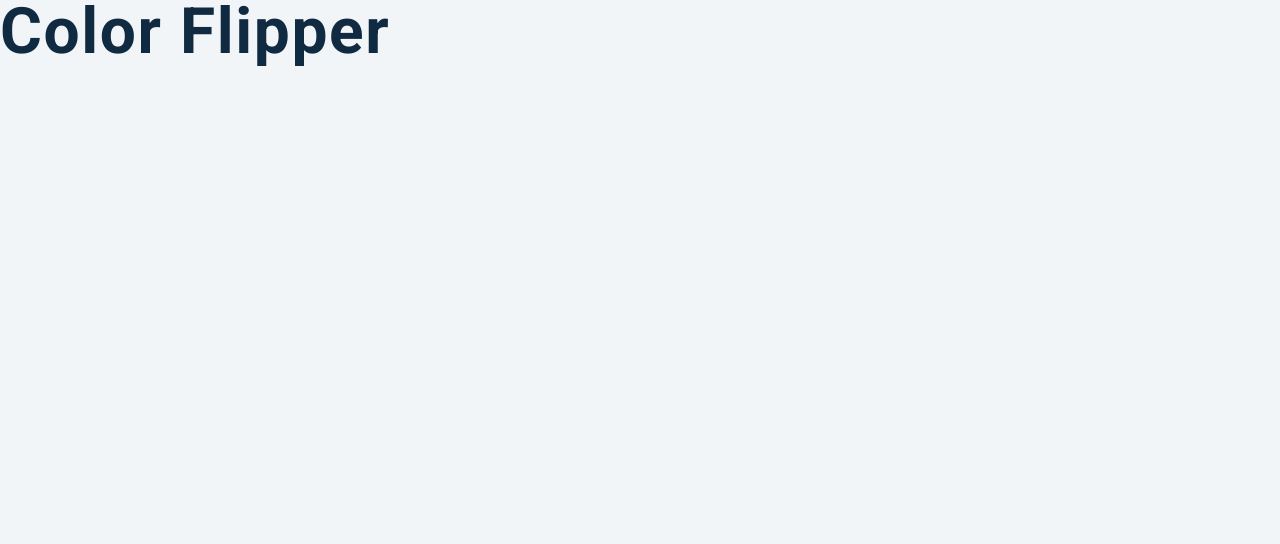
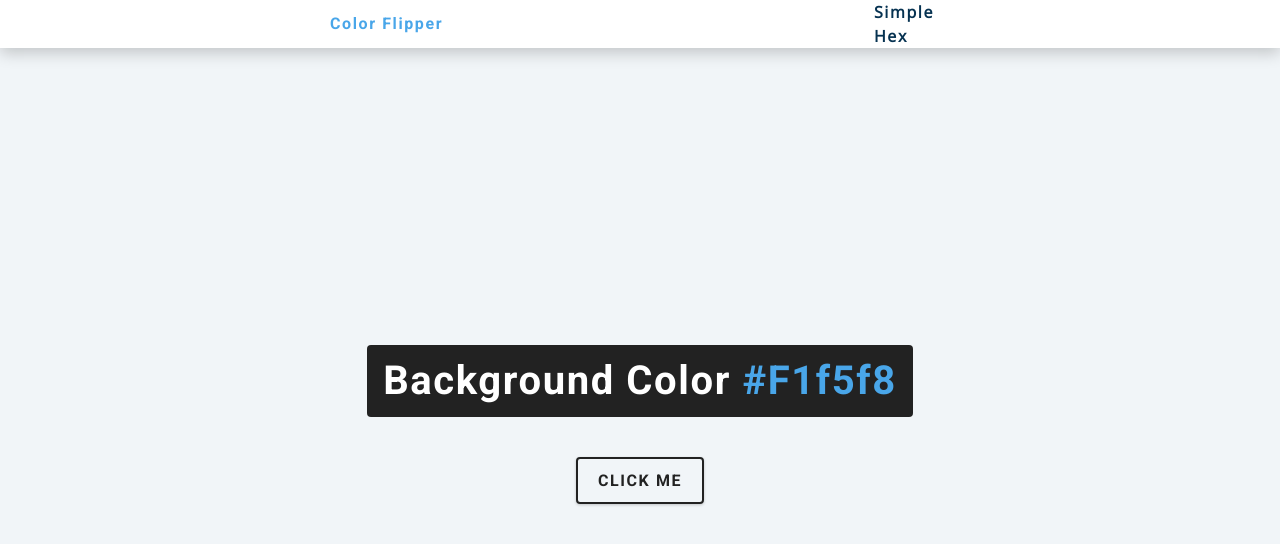
Before and after one commit to Sayon-okai/Vanilla-JS-project, a plain HTML site: page 01-color-flipper/index.html in a window 1280 px wide. Drawn offline with nearby package versions, Linux system fonts and the light colour scheme.

Commit message:
index page html setup done

```diff
--- a/01-color-flipper/index.html
+++ b/01-color-flipper/index.html
@@ -9,7 +9,26 @@
     <link rel="stylesheet" href="styles.css" />
   </head>
   <body>
-    <h1>color flipper</h1>
+      <nav>
+        <div class="nav-center">
+          <h4>Color Flipper</h4>
+          <ul>
+             <li>
+                <a href="index.html">Simple</a>
+             </li>
+             <li>
+              <a href="hex.html">Hex</a>
+             </li>
+          </ul>
+        </div>
+      </nav>
+      <main>
+          <div class="container">
+             <h2>Background color   <span class="color">  #F1f5f8</span>
+            </h2>
+           <button class="btn btn-hero" id="btn">Click Me</button>
+          </div>
+      </main>
     <!-- javascript -->
     <script src="app.js"></script>
   </body>
```
